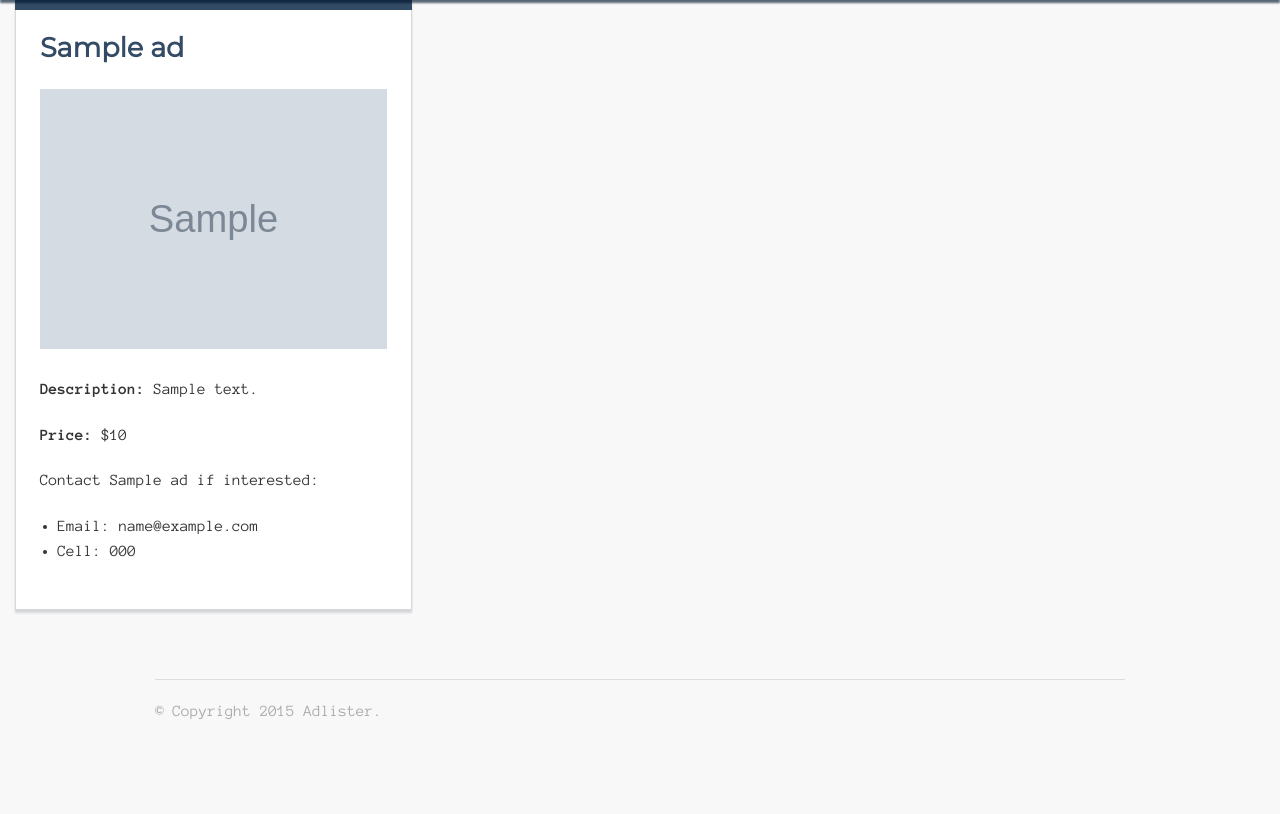
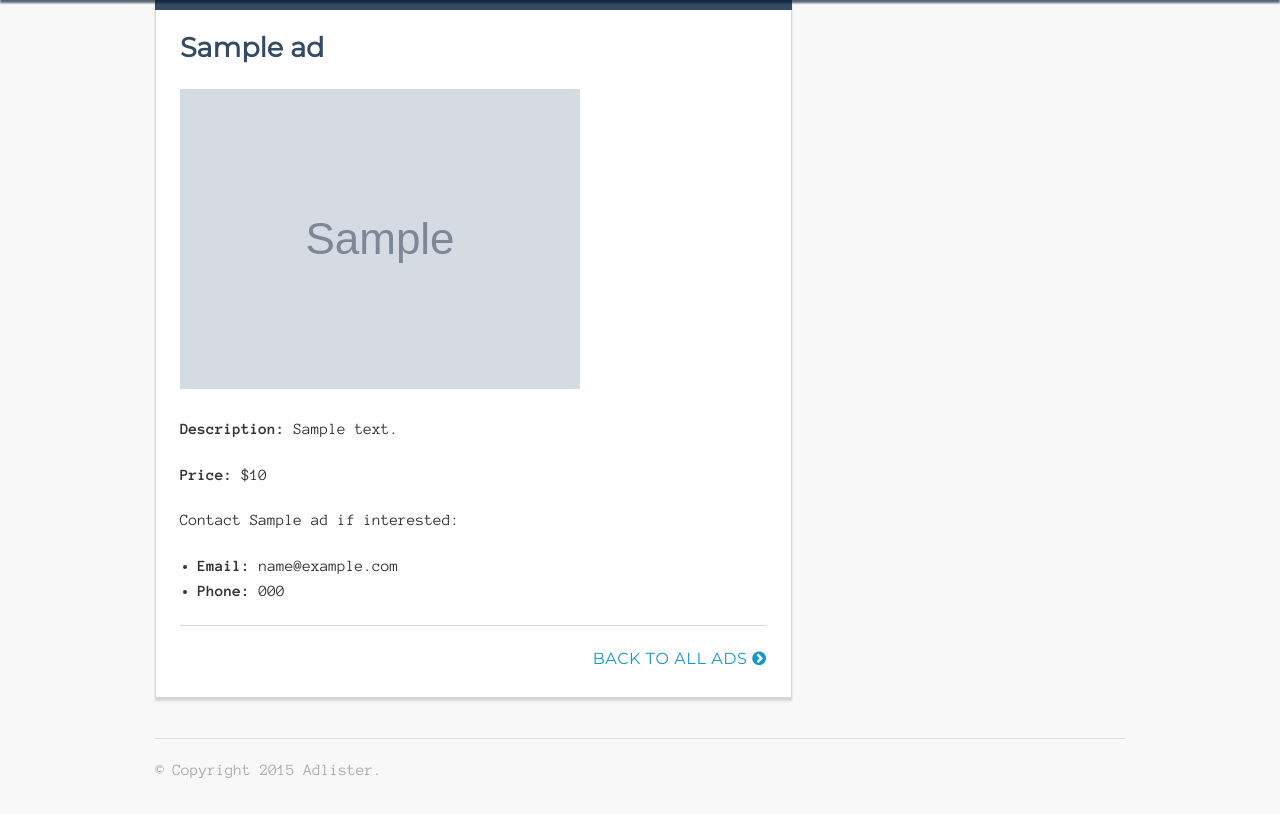
Before and after one commit to Codeup-Adlister-Project/adlister.dev, a PHP site: page /ads.show.php?id=1 in a window 1280 px wide. Shown: the part 45-859 px from the top of the page. Before the commit the page ends 764 px from the top, so only its background shows below. Run offline with PHP 8.4, Linux system fonts and the light colour scheme; tables that the repository leaves empty or names only in its code hold one stand-in row (values such as "Sample post"); grey boxes marked "Sample" are stand-in pictures; some libraries are stand-ins or nearby versions.

Commit message:
added 'next ad' button functionality

```diff
--- a/public/ads.show.php
+++ b/public/ads.show.php
@@ -30,10 +30,11 @@
 
 <?php require_once '../views/partials/navbar.php'; ?>
 
-<div class="ads">
-	<div class="large-4 medium-6 columns">
+<section id="show-ad">
+    <div class="row">
+    	<div class="medium-8 columns">
             <div class="ad">
-            <div class="panel">
+                <div class="panel view">
 
     				<?php foreach($ads as $ad) { ?>
     					<?php if($ad['id'] == $_GET['id']) { ?>
@@ -41,19 +42,23 @@
     					    <a href="#"><img src="<?= $ad['image_url']; ?>"></a>
     					    <p><span class="pre">Description</span><span class="description"><?= $ad['description']; ?></span></p>
     					    <p><span class="pre">Price</span><span class="price">$<?= $ad['price']; ?></span></p>
-					    <p>Contact <?= $ad['contact_name']; ?> if interested:
+    					    <p>Contact <span class="contact"><?= $ad['contact_name']; ?></span> if interested: </p>
 					        <ul>
-					            <li>Email: <?= $ad['contact_email']; ?></li>
-					            <li>Cell: <?= $ad['contact_phone']; ?></li>
+					            <li><span class="pre">Email</span><?= $ad['contact_email']; ?></li>
+					            <li><span class="pre">Phone</span><?= $ad['contact_phone']; ?></li>
 					        </ul>
-					    </p>
+                                <?php if(count($ads) == $ad['id']) { ?>
+                                        <p class="view-ad"><a href="ads.index.php">Back to all ads <i class="fa fa-chevron-circle-right"></i></a></p>
+                                <?php } else { ?>
+                                        <p class="view-ad"><a href="ads.show.php?id=<?= $ad['id']+1; ?>">View next ad <i class="fa fa-chevron-circle-right"></i></a></p>
         					<?php } ?>
         				<?php } ?>
-
+                    <?php } ?>
                 </div>
             </div>
         </div>
     </div>
+</section>
 
 <?php require_once '../views/partials/footer.php'; ?>
     <script src="js/vendor/jquery.js"></script>
```
Lines whose indentation alone changed are shown as unchanged.
